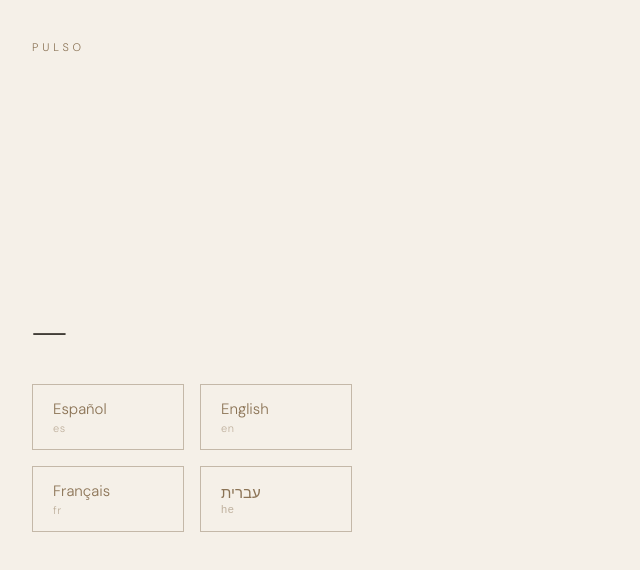
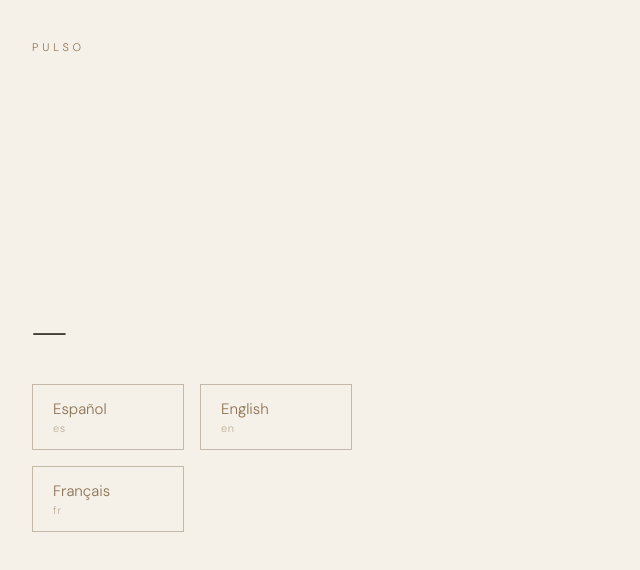
Before and after one commit to marcusbarel-svg/Pulso, a website: page index.html in a window 1280 px wide. Shown: the whole page, without its empty margins (0-640 px from the left). Drawn offline with nearby package versions, Linux system fonts and the light colour scheme.

Commit message:
Update index.html

```diff
--- a/index.html
+++ b/index.html
@@ -63,10 +63,7 @@ body.rtl .msg.user .msg-text { padding-left: 0; padding-right: 1rem; border-left
         <span class="lang-name">Français</span>
         <span class="lang-native">fr</span>
       </button>
-      <button class="lang-btn" onclick="selectLang('he')" style="font-family: sans-serif;">
-        <span class="lang-name">עברית</span>
-        <span class="lang-native">he</span>
-      </button>
+
     </div>
   </div>
 </div>
```
